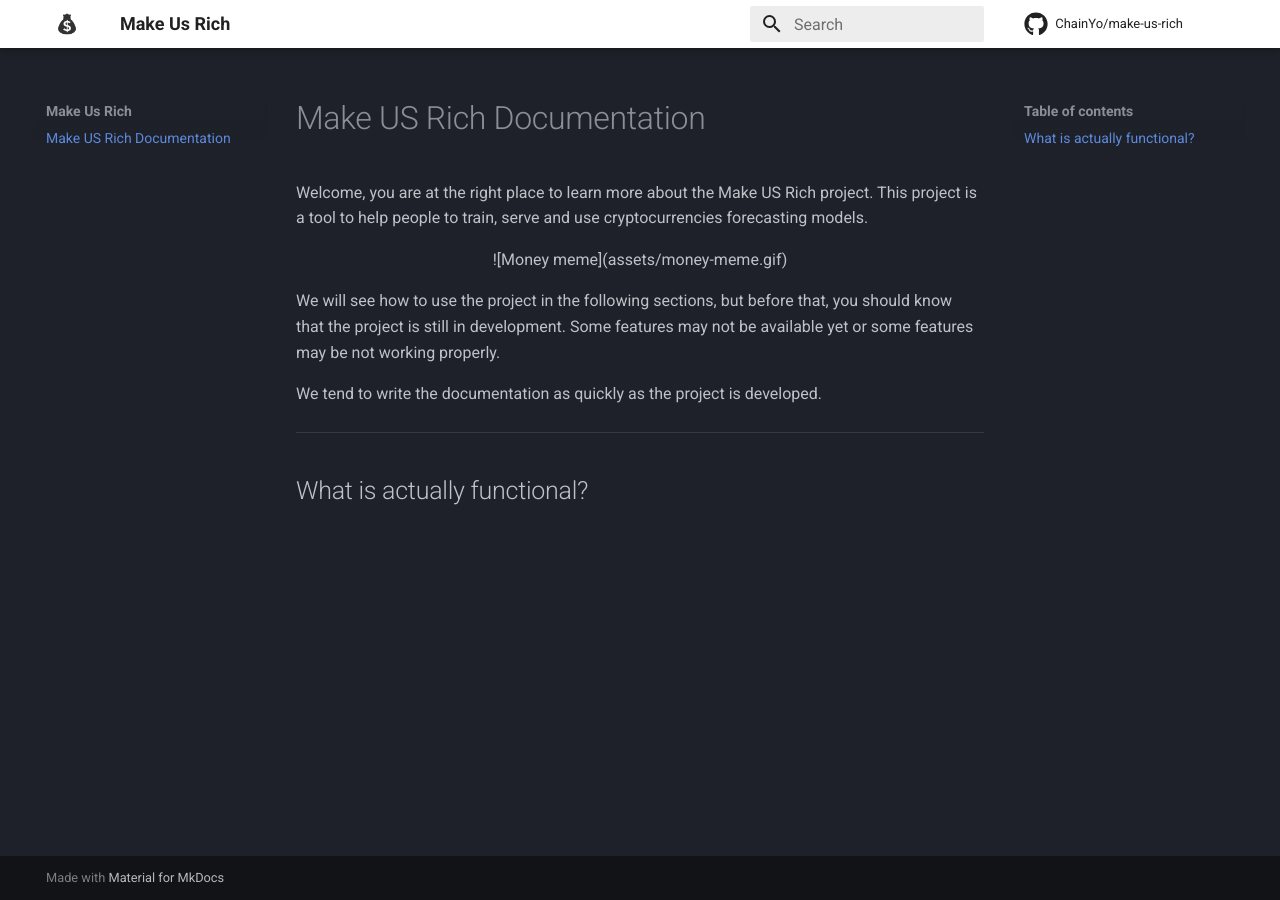
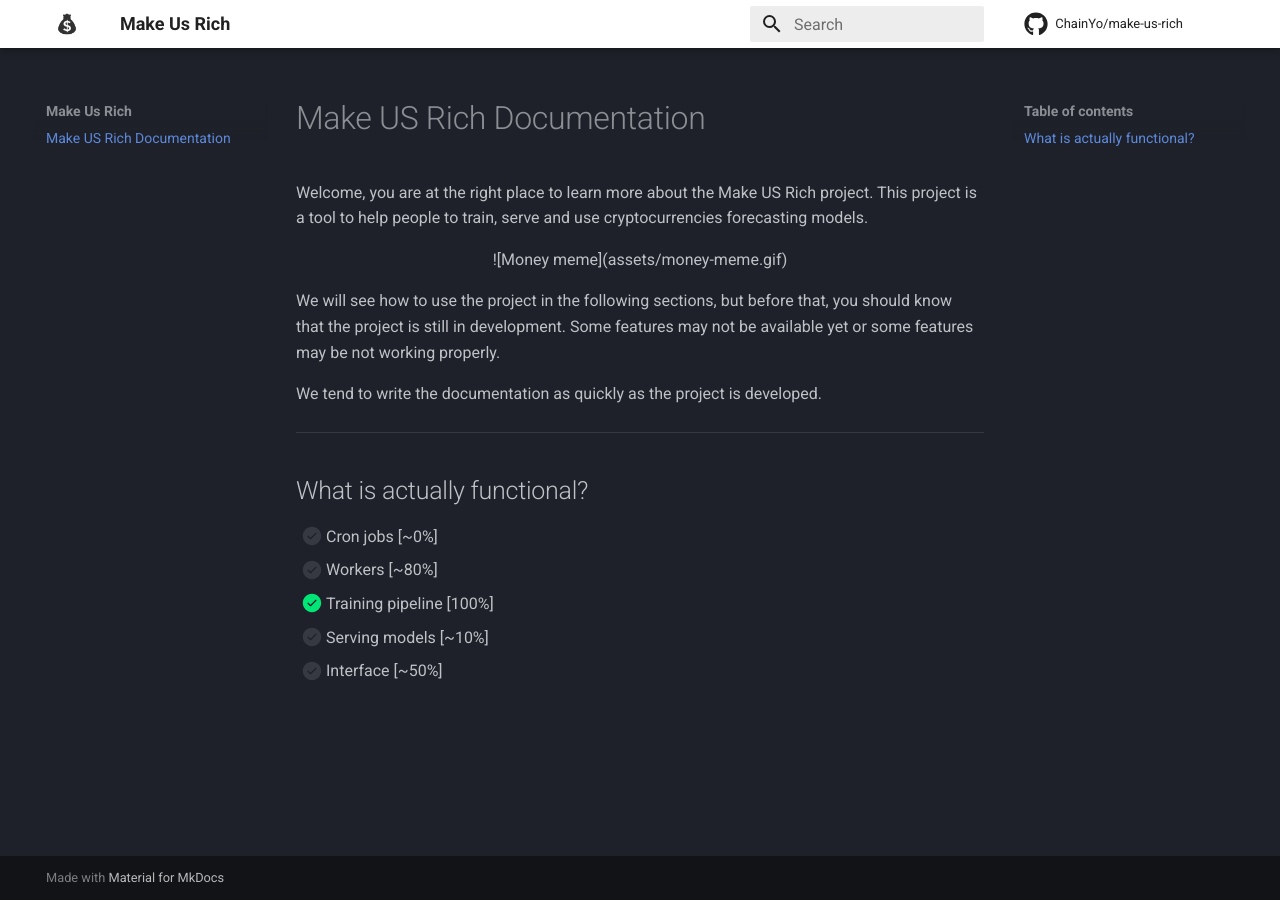
Before and after one commit to chainyo/make-us-rich, an MkDocs documentation site: the page built from docs/index.md, in a window 1280 px wide. Built offline with MkDocs 1.6.1 and Material for MkDocs 9.7.7, drawn with Linux system fonts in a browser that asks for light colours; comment, search, counter and statistics services are not loaded.

Commit message:
update docs

```diff
--- a/docs/index.md
+++ b/docs/index.md
@@ -15,3 +15,9 @@ We tend to write the documentation as quickly as the project is developed.
 ---
 
 ## What is actually functional?
+
+- [ ] Cron jobs [~0%]
+- [ ] Workers [~80%]
+- [x] Training pipeline [100%]
+- [ ] Serving models [~10%]
+- [ ] Interface [~50%]
--- a/mkdocs.yml
+++ b/mkdocs.yml
@@ -13,3 +13,9 @@ theme:
 plugins:
   - search:
       lang: en
+markdown_extensions:
+  - admonition
+  - pymdownx.details
+  - pymdownx.superfences
+  - pymdownx.tasklist:
+      custom_checkbox: true
```
Also changed, not shown: README.md (+1 -1 lines).
